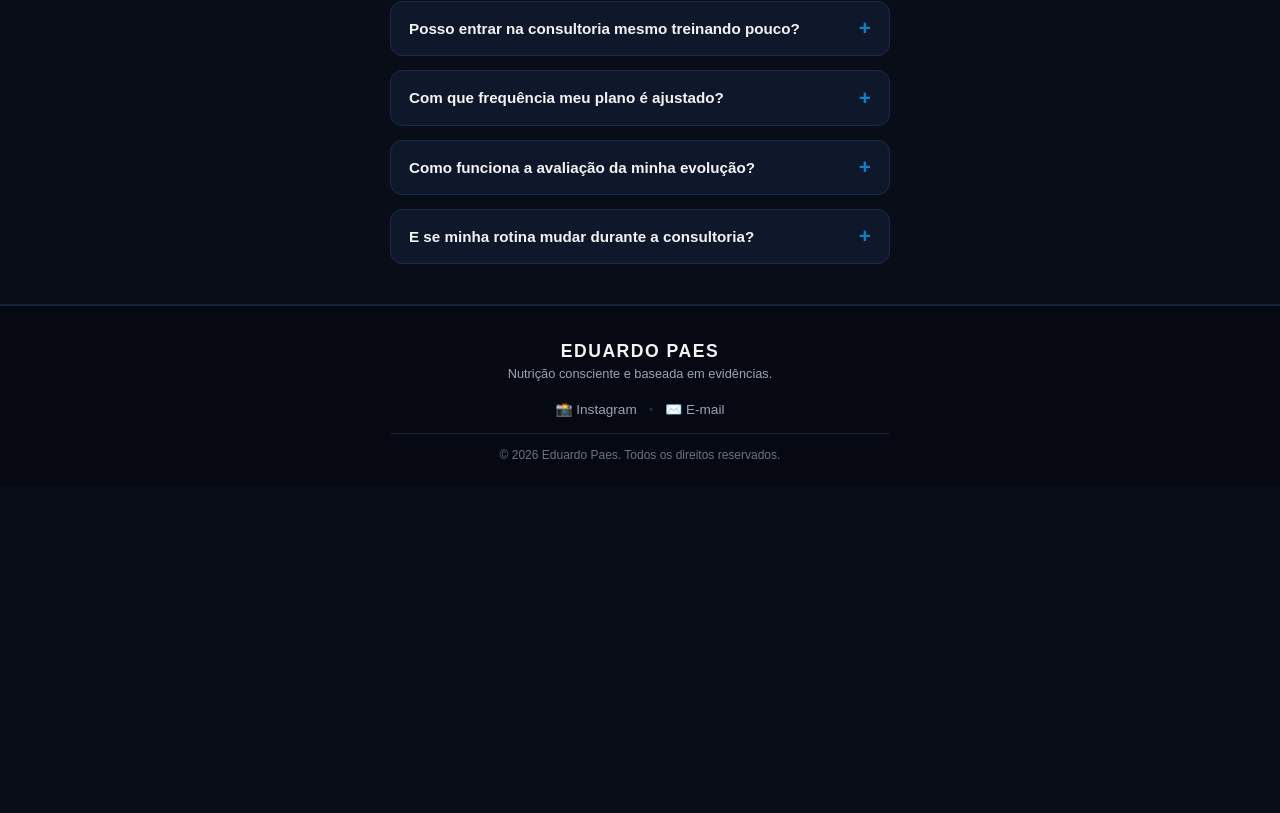
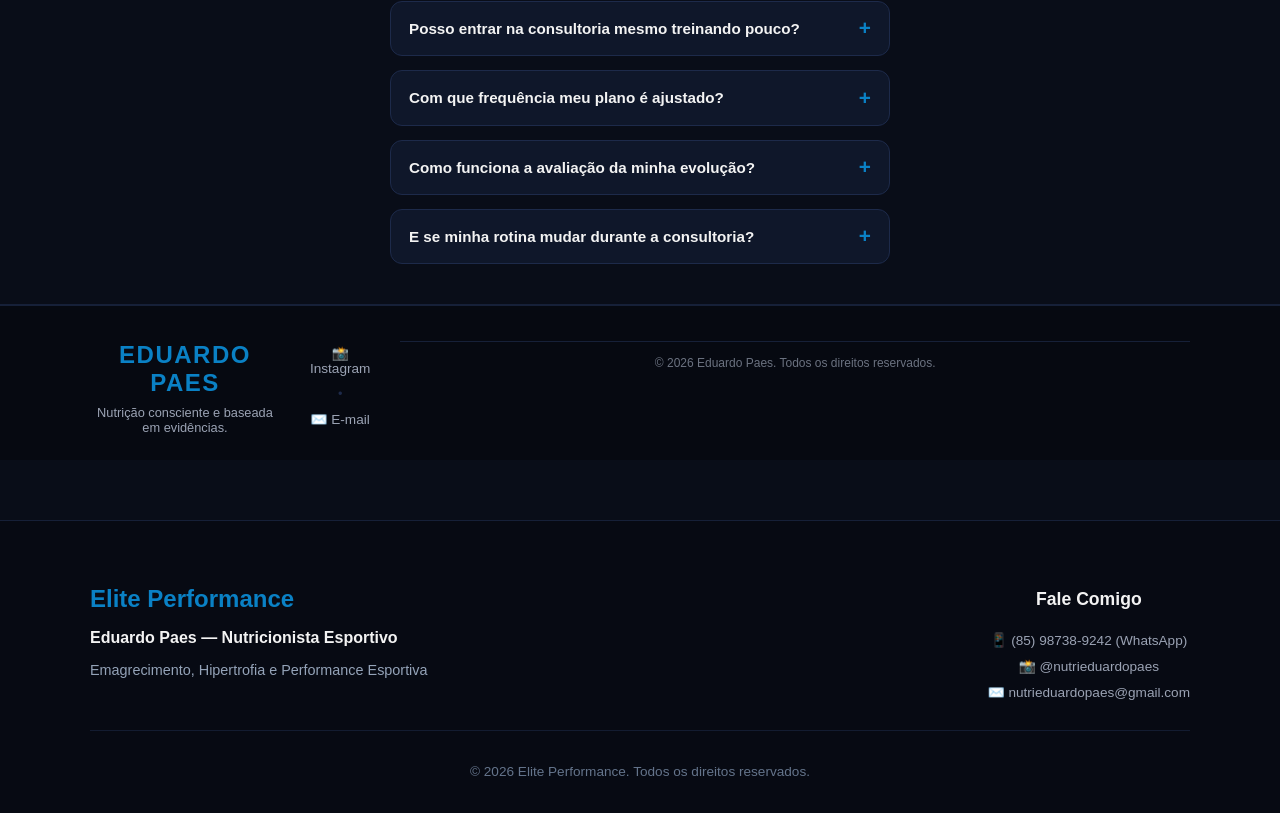
Before and after one commit to DanielMonteiro23/Epic-Performance, an Angular app: page / in a window 1280 px wide. Shown: the part 3883-4696 px from the top of the page. Before the commit the page ends 4370 px from the top, so only its background shows below. Built offline with nearby package versions, Linux system fonts and the light colour scheme.

Commit message:
feat: adiciona rodape e informacoes oficiais do cartao de visita

```diff
--- a/src/app/app.html
+++ b/src/app/app.html
@@ -283,3 +283,29 @@
     </div>
   </div>
 </footer>
+<!-- RODAPÉ / CONTATO OFICIAL (BASEADO NO CARTÃO DE VISITA) -->
+<footer class="footer-contact">
+  <div class="footer-container">
+    <div class="footer-brand">
+      <h3>Elite Performance</h3>
+      <p class="footer-role">Eduardo Paes — Nutricionista Esportivo</p>
+      <p class="footer-specialties">Emagrecimento, Hipertrofia e Performance Esportiva</p>
+    </div>
+
+    <div class="footer-links">
+      <h4>Fale Comigo</h4>
+      <a href="https://wa.me/5585987389242?text=Olá,%20Eduardo!%20Vim%20pelo%20site." target="_blank" class="contact-link">
+        📱 (85) 98738-9242 (WhatsApp)
+      </a>
+      <a href="https://instagram.com/nutrieduardopaes" target="_blank" class="contact-link">
+        📸 &#64;nutrieduardopaes
+      </a>
+      <a href="mailto:nutrieduardopaes@gmail.com" class="contact-link">
+        ✉️ nutrieduardopaes&#64;gmail.com
+      </a>
+    </div>
+  </div>
+  <div class="footer-bottom">
+    <p>&copy; 2026 Elite Performance. Todos os direitos reservados.</p>
+  </div>
+</footer>
--- a/src/styles.css
+++ b/src/styles.css
@@ -744,3 +744,75 @@ body {
   color: #6b7280;
   margin: 0;
 }
+/* RODAPÉ E CONTATO */
+.footer-contact {
+  background-color: #070a13;
+  border-top: 1px solid #162038;
+  padding: 40px 20px 20px 20px;
+  color: var(--text-main, #F3F3F3);
+  margin-top: 60px;
+}
+
+.footer-container {
+  max-width: 1100px;
+  margin: 0 auto;
+  display: flex;
+  flex-direction: column;
+  gap: 30px;
+}
+
+@media (min-width: 768px) {
+  .footer-container {
+    flex-direction: row;
+    justify-content: space-between;
+    align-items: flex-start;
+  }
+}
+
+.footer-brand h3 {
+  color: #0A81C5;
+  font-size: 1.5rem;
+  margin-bottom: 8px;
+}
+
+.footer-role {
+  font-weight: 600;
+  margin-bottom: 4px;
+}
+
+.footer-specialties {
+  color: #94a3b8;
+  font-size: 0.9rem;
+}
+
+.footer-links h4 {
+  font-size: 1.1rem;
+  margin-bottom: 12px;
+  color: #F3F3F3;
+}
+
+.footer-links {
+  display: flex;
+  flex-direction: column;
+  gap: 10px;
+}
+
+.contact-link {
+  color: #F3F3F3;
+  text-decoration: none;
+  transition: color 0.2s ease;
+}
+
+.contact-link:hover {
+  color: #0A81C5;
+}
+
+.footer-bottom {
+  max-width: 1100px;
+  margin: 30px auto 0 auto;
+  padding-top: 20px;
+  border-top: 1px solid #131c31;
+  text-align: center;
+  font-size: 0.85rem;
+  color: #64748b;
+}
```
